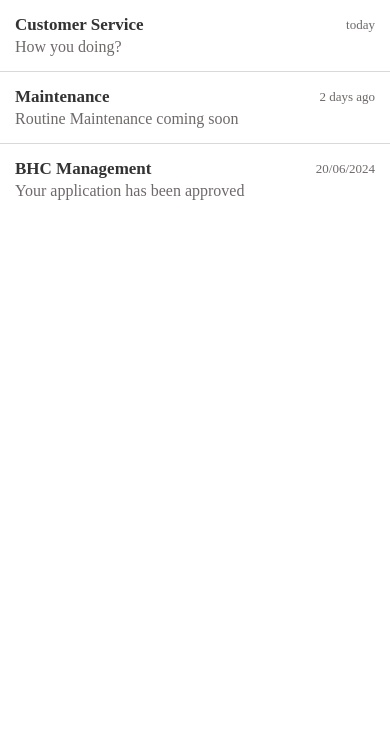
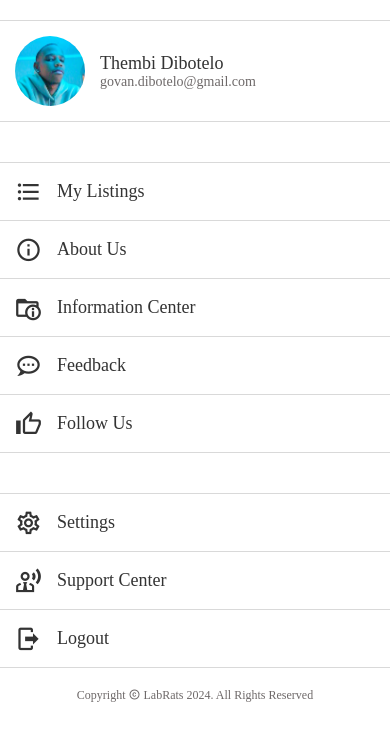
Before and after one commit to GovanDBT/BHC-App, a React Native app: screen / in a window 390 px wide. Shown: the top 740 px of the page. Built offline with nearby package versions, Linux system fonts and the light colour scheme.

Commit message:
make account page

```diff
--- a/App.js
+++ b/App.js
@@ -12,11 +12,12 @@ import ListItem from './app/components/ListItem';
 import ListingScreen from './app/screens/ListingScreen';
 import NotificationItem from './app/components/NotificationItem';
 import NotificationScreen from './app/screens/NotificationScreen';
+import AccountScreen from './app/screens/AccountScreen';
 
 export default function App() {
   return (
     <NavigationContainer theme={NavigationTheme}>
-        <NotificationScreen />
+        <AccountScreen />
     </NavigationContainer>
   );
 }
--- a/app/components/ListItem.js
+++ b/app/components/ListItem.js
@@ -1,18 +1,22 @@
 import React from 'react';
-import { Image, StyleSheet, View } from 'react-native'
+import { Image, StyleSheet, TouchableHighlight, View } from 'react-native';
+import { MaterialCommunityIcons } from '@expo/vector-icons';
 
 import AppText from './AppText';
 import colors from '../config/colors';
 
-function ListItem({ title, subtitle, image}) {
+function ListItem({ title, subtitle, image, onPress, icon, iconSize = 27 }) {
     return (
-        <View style={styles.container}>
-            <Image style={styles.image} source={image} />
-            <View>
-                <AppText style={styles.title}>{title}</AppText>
-                <AppText style={styles.subtitle}>{subtitle}</AppText>
+        <TouchableHighlight underlayColor={colors.inputBorderColor} onPress={onPress}>
+            <View style={styles.container}>
+                {<MaterialCommunityIcons name={icon} size={iconSize} color={colors.textColor} />}
+                {image && <Image style={styles.image} source={image} />}
+                <View style={styles.detailsContainer}>
+                    <AppText style={styles.title}>{title}</AppText>
+                    {subtitle && <AppText size={14} style={styles.subtitle}>{subtitle}</AppText>}
+                </View>
             </View>
-        </View>
+        </TouchableHighlight>
     );
 }
 
@@ -21,15 +25,18 @@ const styles = StyleSheet.create({
         flexDirection: 'row',
         padding: 15,
     },
+    detailsContainer: {
+        marginLeft: 15,
+        justifyContent: 'center'
+    },
     image: {
         width: 70,
         height: 70,
-        borderRadius: 35,
-        marginRight: 10
+        borderRadius: 35
     },
     title: {
         fontWeight: '500',
-        fontSize: 17
+        fontSize: 18
     },
     subtitle: {
         color: colors.lightTextColor
--- a/app/screens/AccountScreen.js
+++ b/app/screens/AccountScreen.js
@@ -1,12 +1,114 @@
 import React from 'react';
-import { Text } from 'react-native';
+import { FlatList, StyleSheet, View } from 'react-native';
+import { MaterialCommunityIcons } from '@expo/vector-icons';
+
+import Screen from './Screen';
+import colors from '../config/colors';
+import ListItem from '../components/ListItem';
+import ListItemSeparator from '../components/ListItemSeparator';
+import AppText from '../components/AppText';
+
+const menuItems = [
+    {
+        title: 'My Listings',
+        icon: {
+            name: 'format-list-bulleted'
+        }
+    },
+    {
+        title: 'About Us',
+        icon: {
+            name: 'information-outline'
+        }
+    },
+    {
+        title: 'Information Center',
+        icon: {
+            name: 'folder-information-outline'
+        }
+    },
+    {
+        title: 'Feedback',
+        icon: {
+            name: 'chat-processing-outline'
+        }
+    },
+    {
+        title: 'Follow Us',
+        icon: {
+            name: 'thumb-up-outline'
+        }
+    },
+]
+
+const menuSettings = [
+    {
+        title: 'Settings',
+        icon: {
+            name: 'cog-outline'
+        }
+    },
+    {
+        title: 'Support Center',
+        icon: {
+            name: 'account-tie-voice-outline'
+        }
+    },
+    {
+        title: 'Logout',
+        icon: {
+            name: 'logout'
+        }
+    }
+]
 
 function AccountScreen(props) {
     return (
-
-            <Text>My Account</Text>
-
+        <Screen>
+            <View style={styles.container}>
+                <ListItem
+                    title='Thembi Dibotelo'
+                    subtitle='govan.dibotelo@gmail.com'
+                    image={require('../assets/thembi.jpg')}
+                />
+            </View>
+            <View style={styles.container}>
+                <FlatList
+                    data={menuItems}
+                    keyExtractor={menuItem => menuItems.title}
+                    ItemSeparatorComponent={ListItemSeparator}
+                    renderItem={({ item }) =>
+                        <ListItem title={item.title} icon={item.icon.name} />
+                    }
+                />
+            </View>
+            <View style={styles.container}>
+                <FlatList
+                    data={menuSettings}
+                    keyExtractor={menuSetting => menuSetting.title}
+                    ItemSeparatorComponent={ListItemSeparator}
+                    renderItem={({ item }) =>
+                        <ListItem title={item.title} icon={item.icon.name} />
+                    }
+                />
+            </View>
+            <AppText size={12} style={styles.copyright}>Copyright {<MaterialCommunityIcons name="copyright" size={12} color={colors.lightTextColor} />} LabRats 2024. All Rights Reserved</AppText>
+        </Screen>
     );
 }
 
+const styles = StyleSheet.create({
+    container: {
+        marginVertical: 20,
+        borderBottomWidth: 1,
+        borderBottomColor: colors.inputBorderColor,
+        borderTopWidth: 1,
+        borderTopColor: colors.inputBorderColor,
+    },
+    copyright: {
+        color: colors.lightTextColor,
+        textAlign: 'center'
+    }
+})
+
 export default AccountScreen;
--- a/app/screens/Screen.js
+++ b/app/screens/Screen.js
@@ -2,9 +2,9 @@ import React from 'react';
 import { SafeAreaView, StyleSheet } from 'react-native'
 import Constants from 'expo-constants';
 
-function Screen({ children }) {
+function Screen({ children, style }) {
     return (
-        <SafeAreaView style={styles.screen}>{ children }</SafeAreaView>
+        <SafeAreaView style={[styles.screen, style]}>{ children }</SafeAreaView>
     );
 }
 
```
